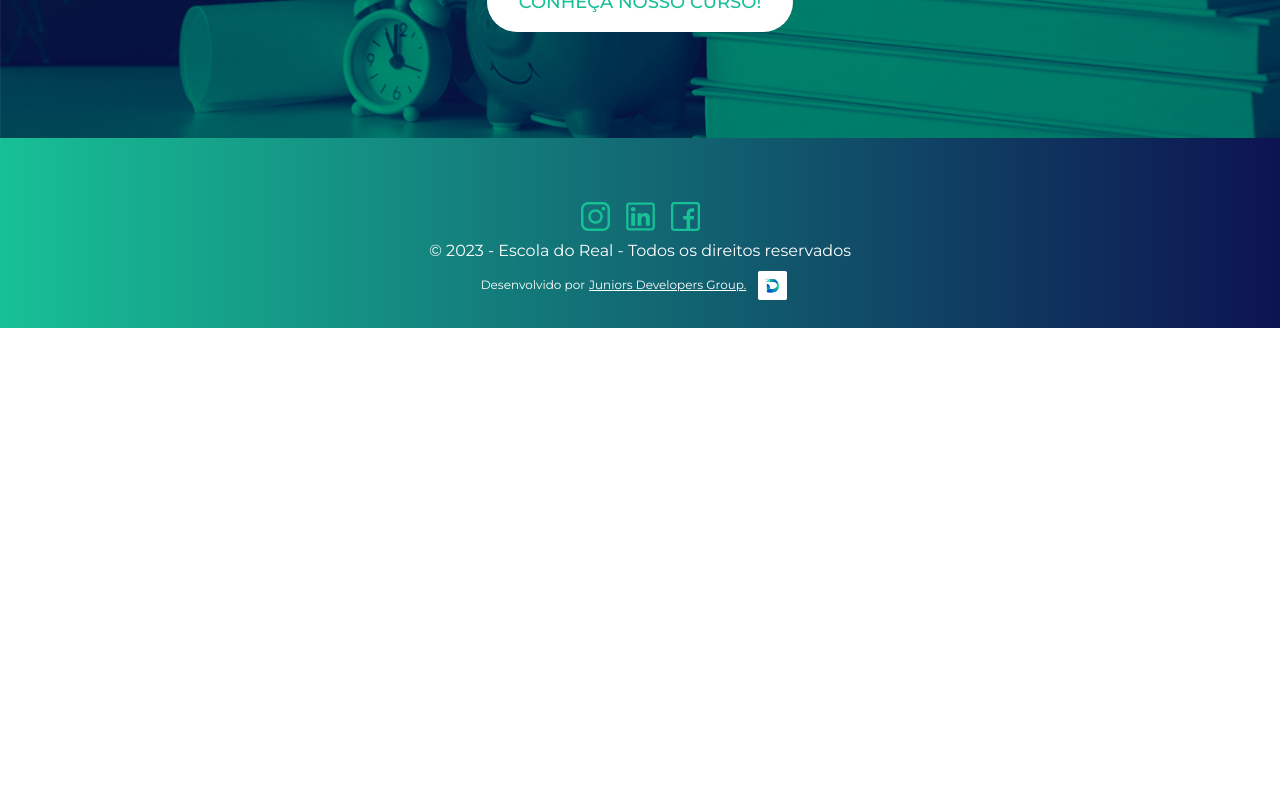
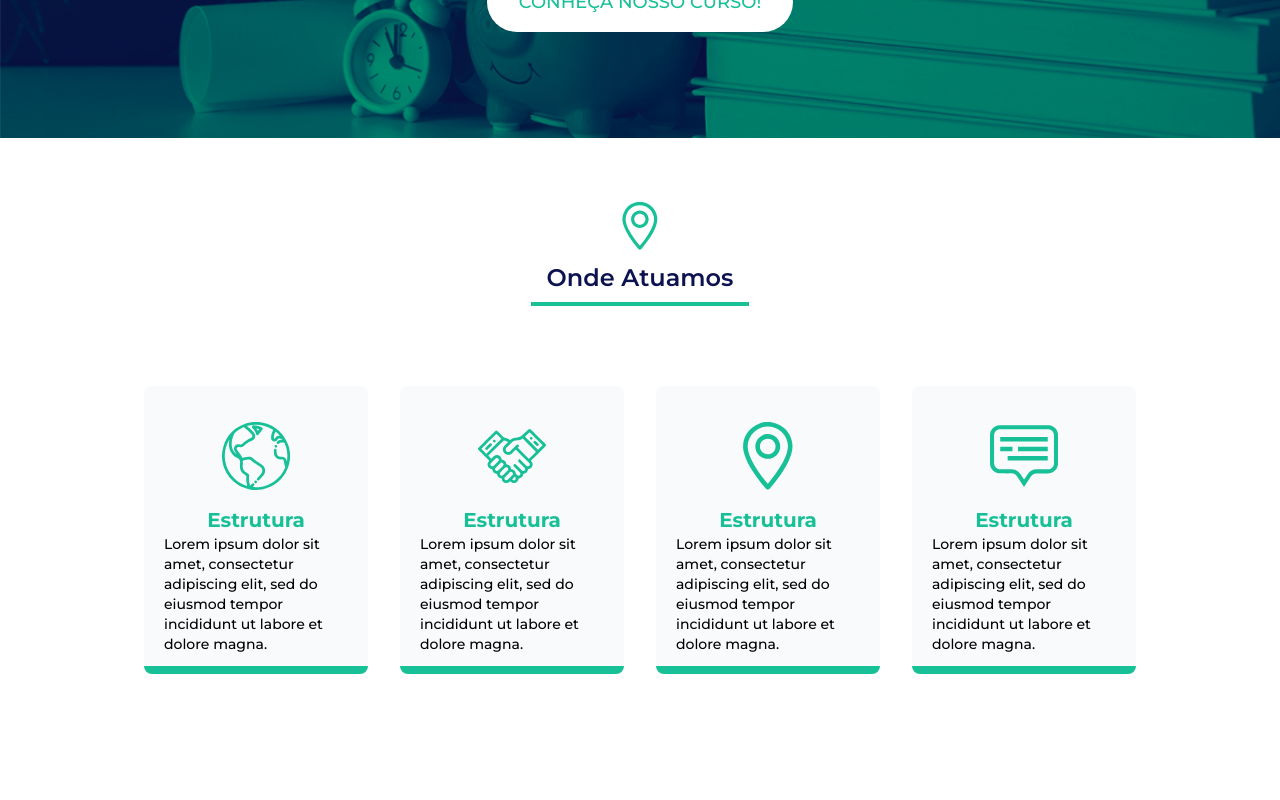
Before and after one commit to luixgabriel/Escola-do-Real, a Next.js app: page / in a window 1280 px wide. Shown: the part 660-1460 px from the top of the page. Before the commit the page ends 988 px from the top, so only its background shows below. Built offline with nearby package versions, Linux system fonts and the light colour scheme.

Commit message:
feature: adicionado sesao "onde atuamos"

```diff
--- a/src/app/page.tsx
+++ b/src/app/page.tsx
@@ -1,4 +1,5 @@
 import Navbar from '@/components/Navbar'
+import SectionLocation from '@/components/SectionLocation'
 import Banner from '@/components/banner'
 
 export default function Home() {
@@ -6,6 +7,7 @@
     <>
       <Navbar />
       <Banner />
+      <SectionLocation />
     </>
   )
 }
--- /dev/null
+++ b/src/components/SectionLocation.tsx
@@ -0,0 +1,11 @@
+import SectionCard from './SectionCard'
+import SectionTitle from './SectionTitle'
+
+export default function SectionLocation() {
+  return (
+    <section className="py-16">
+      <SectionTitle icon="/icons/location.svg">Onde Atuamos</SectionTitle>
+      <SectionCard />
+    </section>
+  )
+}
```
